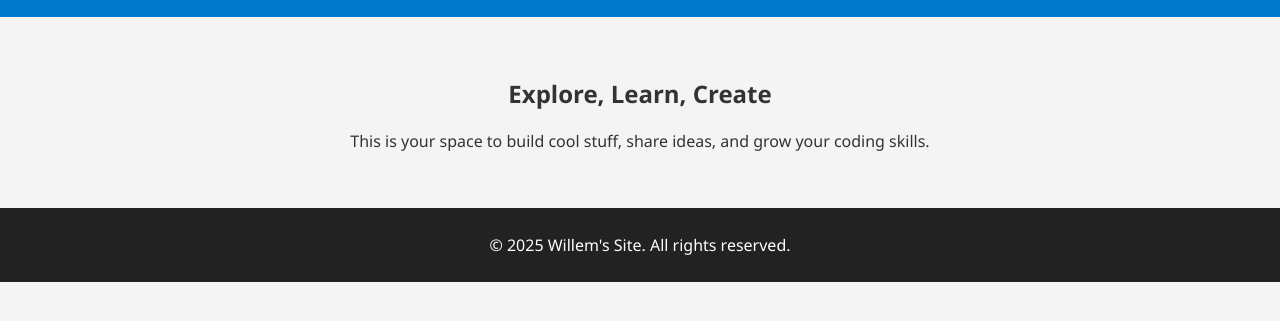
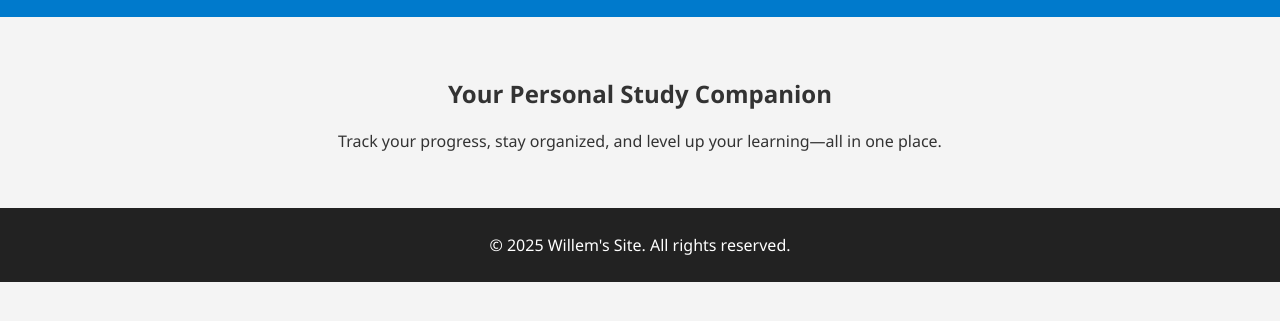
Before and after one commit to willer481/http-willer481.github.com-, a plain HTML site: page index.html in a window 1280 px wide. Shown: the part 131-452 px from the top of the page. Drawn offline with Linux system fonts and the light colour scheme.

Commit message:
Update index.html

```diff
--- a/index.html
+++ b/index.html
@@ -18,8 +18,8 @@
 
   <main>
     <section class="intro">
-      <h2>Explore, Learn, Create</h2>
-      <p>This is your space to build cool stuff, share ideas, and grow your coding skills.</p>
+      <h2>Your Personal Study Companion</h2>
+      <p>Track your progress, stay organized, and level up your learning—all in one place.</p>
     </section>
   </main>
 
```
